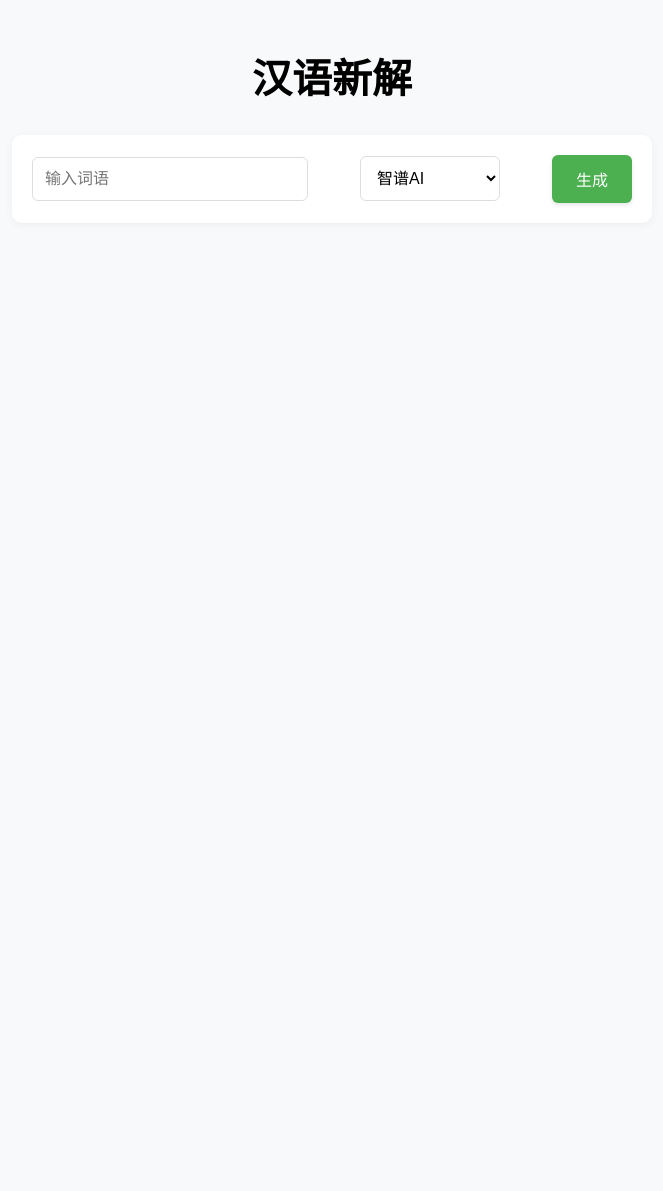
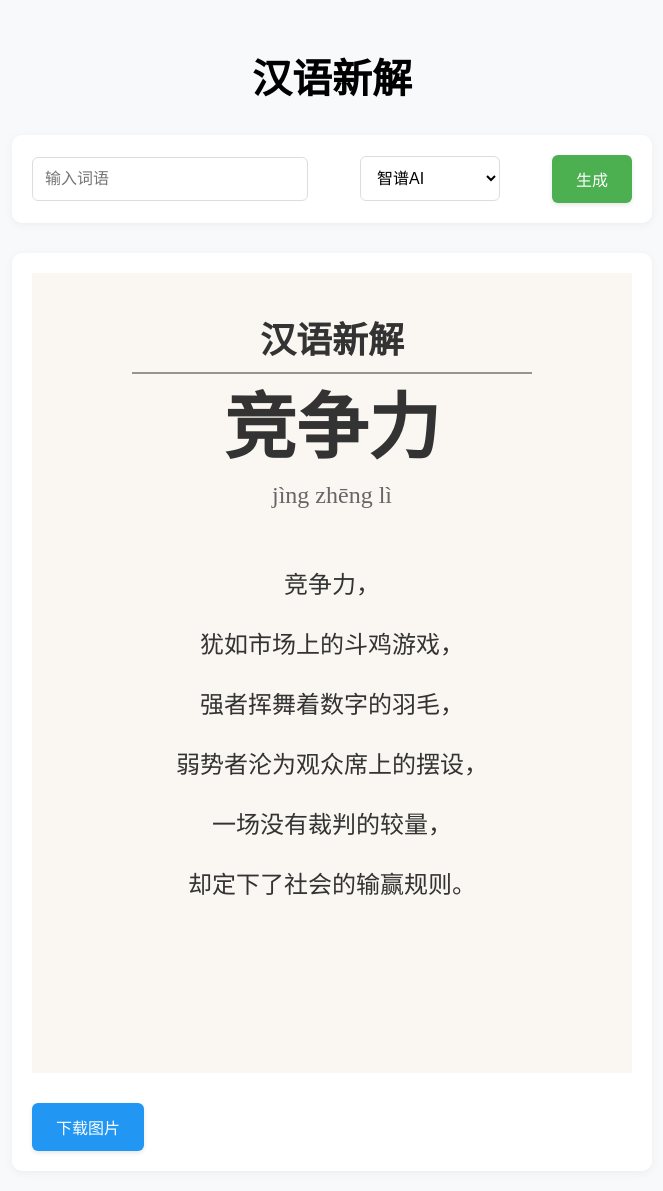
Before and after one commit to Ivy-git-hub/WordNewExp, a Python web app: template templates/index.html in a window 1280 px wide. Shown: the whole page, without its empty margins (308-971 px from the left). Before the commit the page ends 204 px from the top, so only its background shows below. Run offline with Jinja, Linux system fonts and the light colour scheme; the template is opened without the code that fills it, so the values that code supplies are empty.

Commit message:
Update index.html

```diff
--- a/templates/index.html
+++ b/templates/index.html
@@ -97,7 +97,7 @@
         }
 
         .result-section {
-            display: none;
+            display: block;
             text-align: center;
             max-width: min(600px, 95%);
             margin: 0 auto;
@@ -107,8 +107,8 @@
             box-shadow: 0 2px 10px rgba(0,0,0,0.05);
         }
 
-        .result-section.visible {
-            display: block;
+        .result-section.hidden {
+            display: none;
         }
 
         #result {
@@ -196,8 +196,29 @@
         </div>
         <div id="loading" class="loading">正在生成中，请稍候...</div>
         <div class="result-section">
-            <div id="result"></div>
-            <button id="downloadBtn" style="display: none; margin-top: 20px;" onclick="downloadSVG()">下载图片</button>
+            <div id="result">
+                <svg width="600" height="800" viewBox="0 0 600 800" xmlns="http://www.w3.org/2000/svg">
+                    <style>
+                        .title { font: bold 36px 'Noto Sans SC'; fill: #333; }
+                        .pinyin { font: 24px 'Noto Sans SC'; fill: #666; }
+                        .word { font: bold 72px 'Noto Sans SC'; fill: #333; }
+                        .content { font: 24px 'Noto Sans SC'; fill: #333; }
+                        .highlight { fill: #4CAF50; }
+                    </style>
+                    <rect width="100%" height="100%" fill="#FAF6F1"/>
+                    <text x="300" y="80" text-anchor="middle" class="title">汉语新解</text>
+                    <line x1="100" y1="100" x2="500" y2="100" stroke="#333" stroke-width="1"/>
+                    <text x="300" y="180" text-anchor="middle" class="word">竞争力</text>
+                    <text x="300" y="230" text-anchor="middle" class="pinyin">jìng zhēng lì</text>
+                    <text x="300" y="320" text-anchor="middle" class="content">竞争力，</text>
+                    <text x="300" y="380" text-anchor="middle" class="content">犹如市场上的斗鸡游戏，</text>
+                    <text x="300" y="440" text-anchor="middle" class="content">强者挥舞着数字的羽毛，</text>
+                    <text x="300" y="500" text-anchor="middle" class="content">弱势者沦为观众席上的摆设，</text>
+                    <text x="300" y="560" text-anchor="middle" class="content">一场没有裁判的较量，</text>
+                    <text x="300" y="620" text-anchor="middle" class="content">却定下了社会的输赢规则。</text>
+                </svg>
+            </div>
+            <button id="downloadBtn" style="display: block; margin-top: 20px;" onclick="downloadSVG()">下载图片</button>
         </div>
     </div>
 
@@ -212,7 +233,7 @@
 
             if (!word) {
                 resultDiv.innerHTML = '<div class="error">请输入词语</div>';
-                resultSection.classList.add('visible');
+                downloadBtn.style.display = 'none';
                 loadingDiv.style.display = 'none';
                 return;
             }
@@ -221,7 +242,7 @@
                 loadingDiv.style.display = 'block';
                 resultDiv.innerHTML = '';
                 downloadBtn.style.display = 'none';
-                resultSection.classList.remove('visible');
+                resultSection.classList.add('hidden');
 
                 const response = await fetch('/interpret', {
                     method: 'POST',
@@ -239,16 +260,17 @@
                 if (response.ok) {
                     resultDiv.innerHTML = data.svg;
                     downloadBtn.style.display = 'block';
-                    resultSection.classList.add('visible');
+                    resultSection.classList.remove('hidden');
                 } else {
                     resultDiv.innerHTML = `<div class="error">${data.error}</div>`;
-                    resultSection.classList.add('visible');
+                    downloadBtn.style.display = 'none';
                 }
             } catch (error) {
                 resultDiv.innerHTML = '<div class="error">生成失败，请稍后重试</div>';
-                resultSection.classList.add('visible');
+                downloadBtn.style.display = 'none';
             } finally {
                 loadingDiv.style.display = 'none';
+                resultSection.classList.remove('hidden');
             }
         }
 
```
